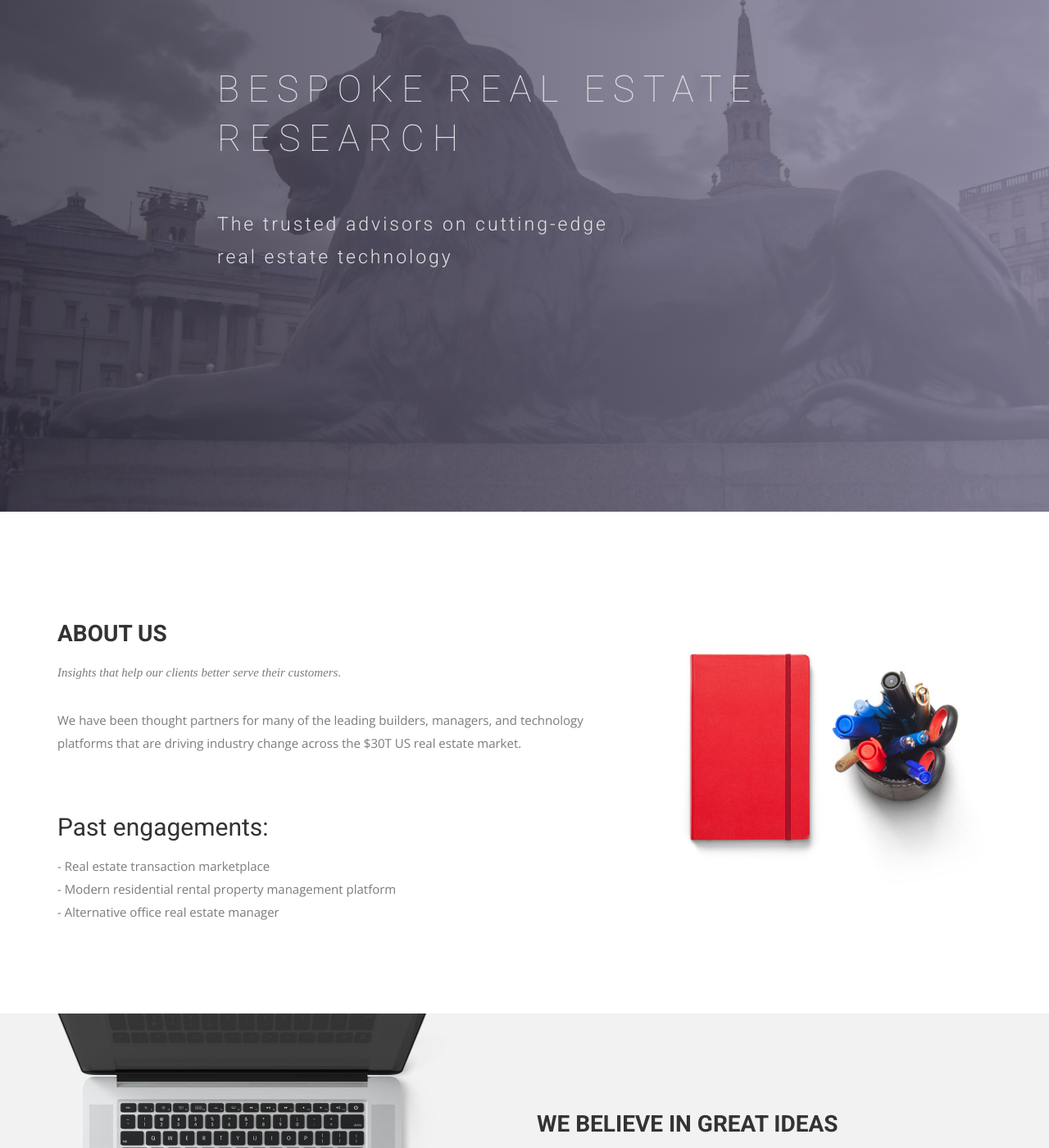
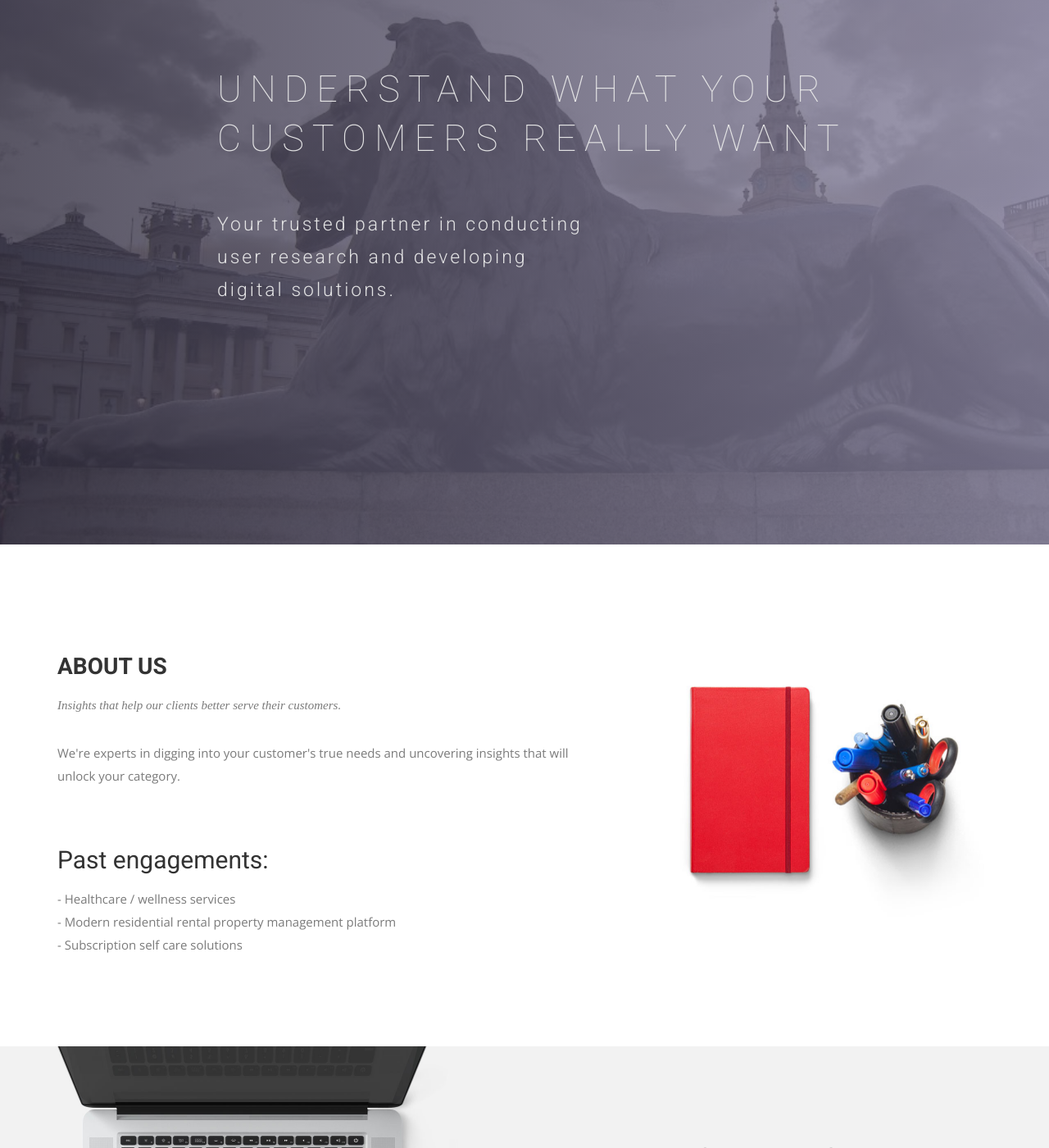
Before and after one commit to bondstreetresearch/bondstreetresearch.github.io, a Jekyll site: the page built from index.html, in a window 1280 px wide and 1400 px high, scrolled down 231 px. Shown: the whole window at 82% size. Built offline with Jekyll 4.4.1, drawn with Linux system fonts in a browser that asks for light colours; nearby versions of some CDN libraries; some web fonts are replaced.

Commit message:
Update text

```diff
--- a/index.html
+++ b/index.html
@@ -10,8 +10,8 @@ permalink: /
     <div class="row">
       <div class="col-md-10 col-md-offset-2">
         <div class="block">
-          <h1 class="animated fadeInUp">BESPOKE REAL ESTATE RESEARCH</h1>
-          <p class="animated fadeInUp">The trusted advisors on cutting-edge <br>real estate technology</p>
+          <h1 class="animated fadeInUp">UNDERSTAND WHAT YOUR CUSTOMERS REALLY WANT</h1>
+          <p class="animated fadeInUp">Your trusted partner in conducting<br>user research and developing<br>digital solutions.</p>
         </div>
       </div>
     </div>
@@ -27,11 +27,11 @@ permalink: /
             <h2>About Us</h2>
             <p>Insights that help our clients better serve their customers.</p>
           </div>
-          <p>We have been thought partners for many of the leading builders, managers, and technology platforms that are driving industry change across the $30T US real estate market.</p>
+          <p>We're experts in digging into your customer's true needs and uncovering insights that will unlock your category.</p>
           <p><h2>Past engagements:</h2>
-          <p>     - Real estate transaction marketplace<br>
+          <p>     - Healthcare / wellness services<br>
                   - Modern residential rental property management platform<br>
-                  - Alternative office real estate manager</p>
+                  - Subscription self care solutions</p>
         </div>
       </div><!-- .col-md-7 close -->
       <div class="col-md-5 col-sm-12">
```
